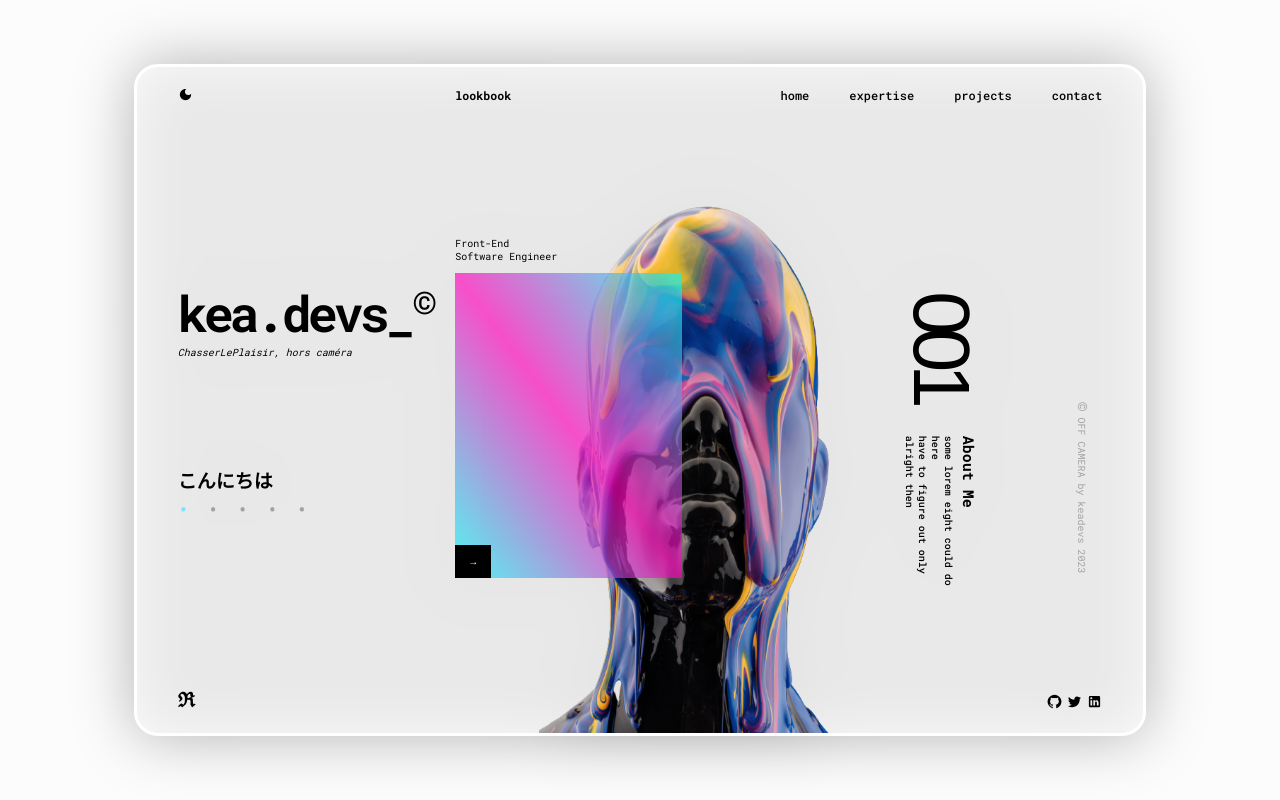
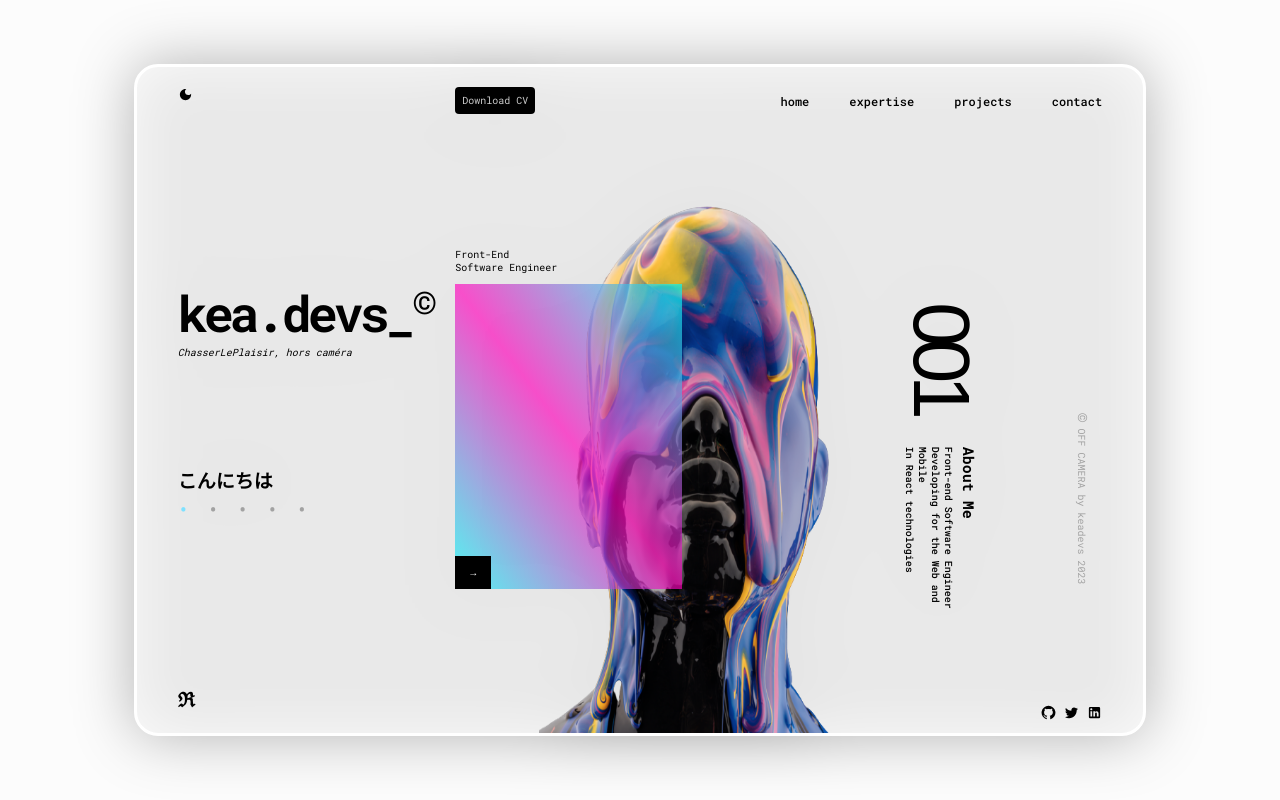
Before and after one commit to KeaDevs-art/keadevs_v2, a React (Vite) app: page / in a window 1280 px wide. Built offline with nearby package versions, Linux system fonts and the light colour scheme; a web font is replaced by a local one.

Commit message:
update routing to react routing an update links

```diff
--- a/src/content/app-content/app-content.styles.scss
+++ b/src/content/app-content/app-content.styles.scss
@@ -9,4 +9,20 @@
   display: flex;
   padding: 2% 4%;
   position: relative;
+
+  animation: appIn 2s ease-out;
 }
+
+@keyframes appIn {
+  0% {
+    opacity: 0;
+    transform: translateY(-10rem);
+  }
+  50% {
+    opacity: 0.6;
+  }
+  100% {
+    opacity: 1;
+    transform: translate(0);
+  }
+}
--- a/src/content/main-content/components/home-content/home-content.component.jsx
+++ b/src/content/main-content/components/home-content/home-content.component.jsx
@@ -12,14 +12,20 @@ import "./home-content.styles.scss";
 
 const GitHub = styled(GitHubIcon)`
   font-size: 2rem;
-  margin-right: 0.5rem;
+  margin-right: 0.8rem;
+  cursor: pointer;
+  color: #000000;
 `;
 const Twitter = styled(TwitterIcon)`
   font-size: 2rem;
-  margin-right: 0.5rem;
+  margin-right: 0.8rem;
+  cursor: pointer;
+  color: #000000;
 `;
 const LinkedIn = styled(LinkedInIcon)`
   font-size: 2rem;
+  cursor: pointer;
+  color: #000000;
 `;
 
 const HomeContent = () => {
@@ -37,15 +43,27 @@ const HomeContent = () => {
           <span className="number">001</span>
           <div className="about-me--text">
             <h2>About Me</h2>
-            <p>some lorem eight could do here</p>
-            <p>have to figure out only</p>
-            <p>alright then</p>
+            <p>Front-end Software Engineer</p>
+            <p>Developing for the Web and Mobile</p>
+            <p>In React technologies</p>
           </div>
         </div>
         <div className="media-platforms">
-          <GitHub />
+          <a
+            href="https://github.com/KeaDevs-art"
+            target="_blank"
+            rel="noreferrer"
+          >
+            <GitHub />
+          </a>
           <Twitter />
-          <LinkedIn />
+          <a
+            href="https://za.linkedin.com/in/kea-devs-2b1019264"
+            target="_blank"
+            rel="noreferrer"
+          >
+            <LinkedIn />
+          </a>
         </div>
         <p className="copy-text">
           <span className="copy-sign">&copy;</span> OFF CAMERA by keadevs 2023
--- a/src/content/main-content/components/navigation/navigation.component.jsx
+++ b/src/content/main-content/components/navigation/navigation.component.jsx
@@ -1,37 +1,28 @@
 import { Fragment } from "react";
+import { Outlet } from "react-router-dom";
 
-import "./navigation.styles.scss";
+import {
+  NavigationContainer,
+  Resume,
+  NavLinks,
+  NavLink,
+} from "./navigation.styles.js";
 
 const Navigation = () => {
   return (
     <Fragment>
-      <header>
-        <h3>lookbook</h3>
-        <nav className="nav-bar">
-          <ul className="nav-list">
-            <li className="nav-item">
-              <a className="nav-link" href="/">
-                home
-              </a>
-            </li>
-            <li className="nav-item">
-              <a className="nav-link" href="#">
-                expertise
-              </a>
-            </li>
-            <li className="nav-item">
-              <a className="nav-link" href="#">
-                projects
-              </a>
-            </li>
-            <li className="nav-item">
-              <a className="nav-link" href="#">
-                contact
-              </a>
-            </li>
-          </ul>
-        </nav>
-      </header>
+      <NavigationContainer>
+        <Resume href="/Resume.docx" download>
+          Download CV
+        </Resume>
+        <NavLinks>
+          <NavLink to="/">home</NavLink>
+          <NavLink to="/expertise">expertise</NavLink>
+          <NavLink to="/projects">projects</NavLink>
+          <NavLink to="/contact">contact</NavLink>
+        </NavLinks>
+      </NavigationContainer>
+      <Outlet />
     </Fragment>
   );
 };
--- /dev/null
+++ b/src/content/main-content/components/navigation/navigation.styles.js
@@ -0,0 +1,50 @@
+import styled from "styled-components";
+import { Link } from "react-router-dom";
+
+export const NavigationContainer = styled.header`
+  display: flex;
+  justify-content: space-between;
+  align-items: center;
+`;
+
+export const Resume = styled.a`
+  color: rgba(250, 250, 250, 0.81);
+  background-color: rgba(0, 0, 0, 1);
+  padding: 0.7rem;
+  border-radius: 0.4rem;
+  cursor: pointer;
+  text-decoration: none;
+`;
+
+export const NavLinks = styled.nav`
+  display: flex;
+`;
+
+export const NavLink = styled(Link)`
+  color: inherit;
+  text-decoration: none;
+  font-size: 1.2rem;
+  font-weight: 500;
+  cursor: pointer;
+
+  &:not(:last-child) {
+    margin-right: 4rem;
+  }
+
+  position: relative;
+
+  &::after {
+    content: "";
+    height: .2rem;
+    width: 0;
+    background-color: currentColor;
+    position: absolute;
+    left: 0;
+    bottom: -0.8rem;
+    transition: 0.2s;
+  }
+
+  &:hover::after {
+    width: 100%;
+  }
+`;
--- a/src/content/main-content/components/navigation/navigation.styles.scss
+++ /dev/null
@@ -1,28 +0,0 @@
-header {
-  display: flex;
-  justify-content: space-between;
-  align-items: center;
-
-  .nav-bar {
-    display: flex;
-
-    .nav-list {
-      display: flex;
-
-      .nav-item {
-        list-style-type: none;
-
-        &:not(:last-child) {
-          margin-right: 4rem;
-        }
-
-        .nav-link {
-          color: inherit;
-          text-decoration: none;
-          font-size: 1.2rem;
-          font-weight: 500;
-        }
-      }
-    }
-  }
-}
--- a/src/content/main-content/main-content.content.jsx
+++ b/src/content/main-content/main-content.content.jsx
@@ -1,3 +1,5 @@
+import { Routes, Route } from "react-router-dom";
+
 import Navigation from "./components/navigation/navigation.component";
 import HomeContent from "./components/home-content/home-content.component";
 
@@ -5,11 +7,39 @@ import { MainContentContainer } from "./main-content.styles";
 
 // --------------- imports ------------- imports --------
 
+function Expertise() {
+  return (
+    <div>
+      <h1>Expertise</h1>
+    </div>
+  );
+}
+function Projects() {
+  return (
+    <div>
+      <h1>Projects</h1>
+    </div>
+  );
+}
+function Contact() {
+  return (
+    <div>
+      <h1>Contact</h1>
+    </div>
+  );
+}
+
 const MainContent = () => {
   return (
     <MainContentContainer>
-      <Navigation />
-      <HomeContent />
+      <Routes>
+        <Route path="/" element={<Navigation />}>
+          <Route index element={<HomeContent />} />
+          <Route path="expertise" element={<Expertise />} />
+          <Route path="projects" element={<Projects />} />
+          <Route path="contact" element={<Contact />} />
+        </Route>
+      </Routes>
     </MainContentContainer>
   );
 };
```
Also changed, not shown: 1 other file (tests, documents, lock files or other folders).
